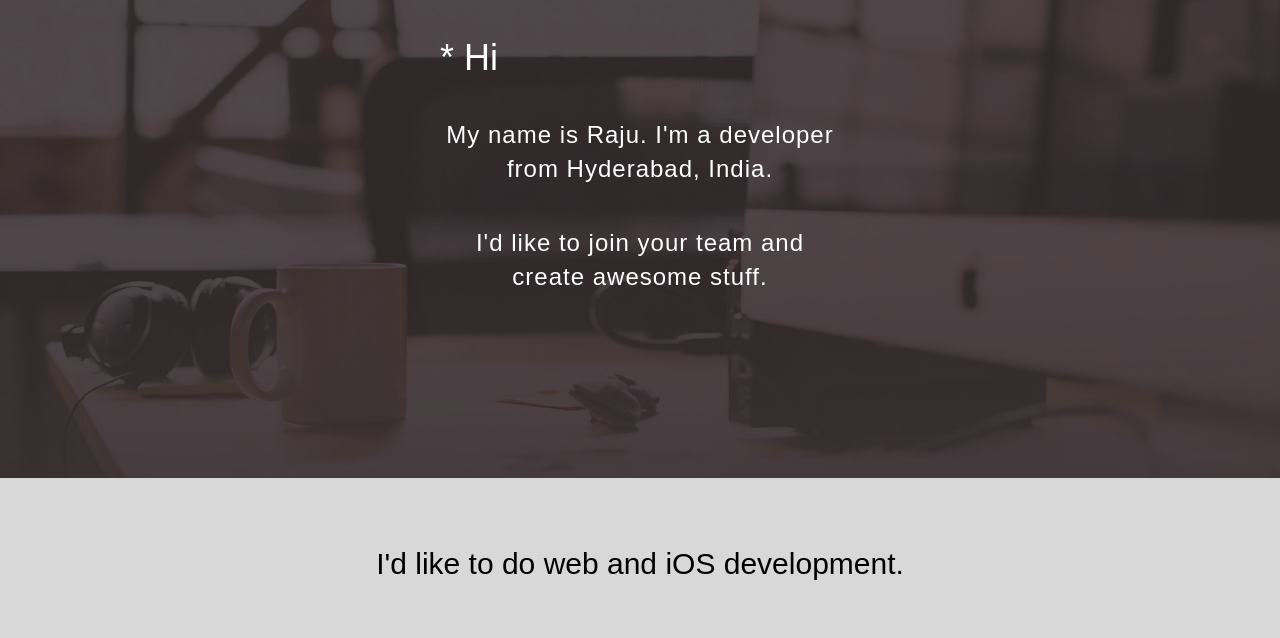
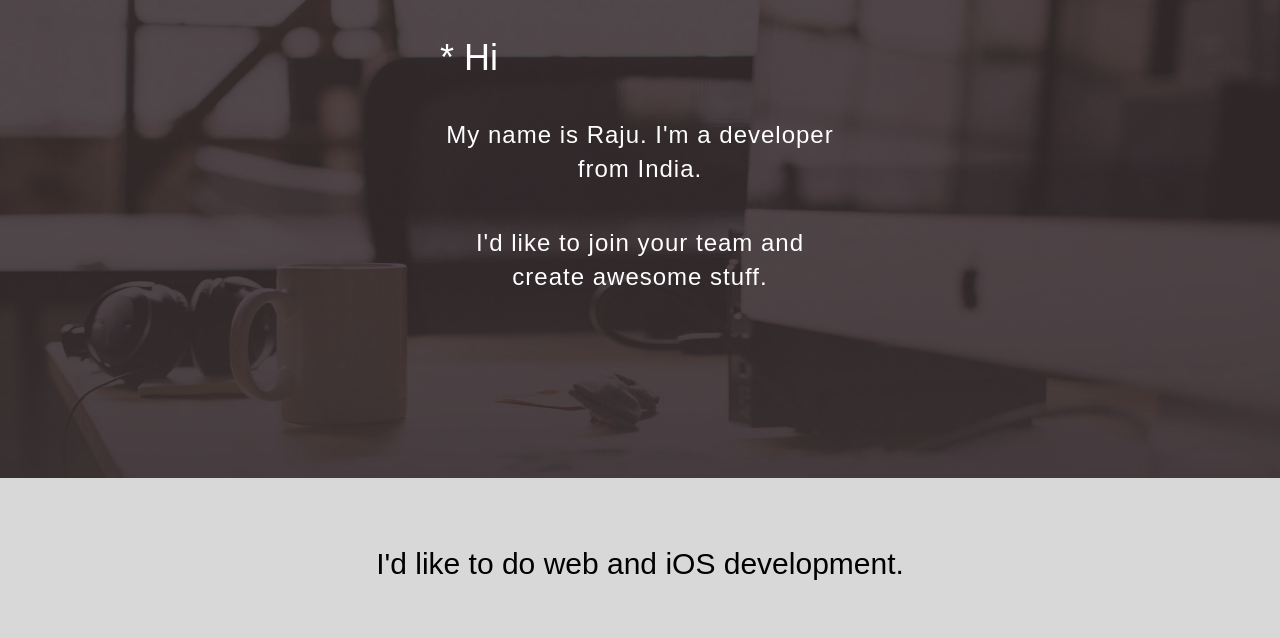
Before and after one commit to damodarraju/raju-resume, a plain HTML site: page index.html in a window 1280 px wide. Shown: the part 162-800 px from the top of the page. Drawn offline with nearby package versions, Linux system fonts and the light colour scheme; a web font is replaced by a local one.

Commit message:
Update index.html

```diff
--- a/index.html
+++ b/index.html
@@ -34,7 +34,7 @@
                 <div class="container">
                     <div class="row">
                         <h1><span>*</span> Hi</h1>
-                        <p>My name is Raju. I'm a developer <br /> from Hyderabad, India.</p>
+                        <p>My name is Raju. I'm a developer <br /> from India.</p>
                         <p>I'd like to join your team and <br /> create awesome stuff.</p>
                     </div>
                 </div>
```
